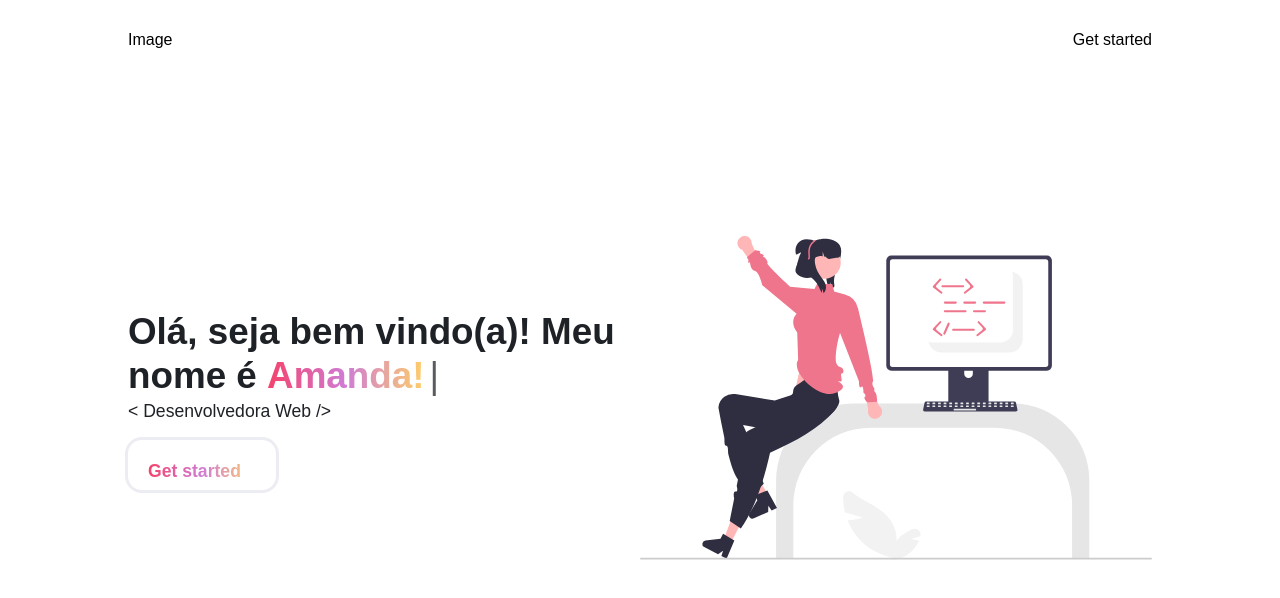
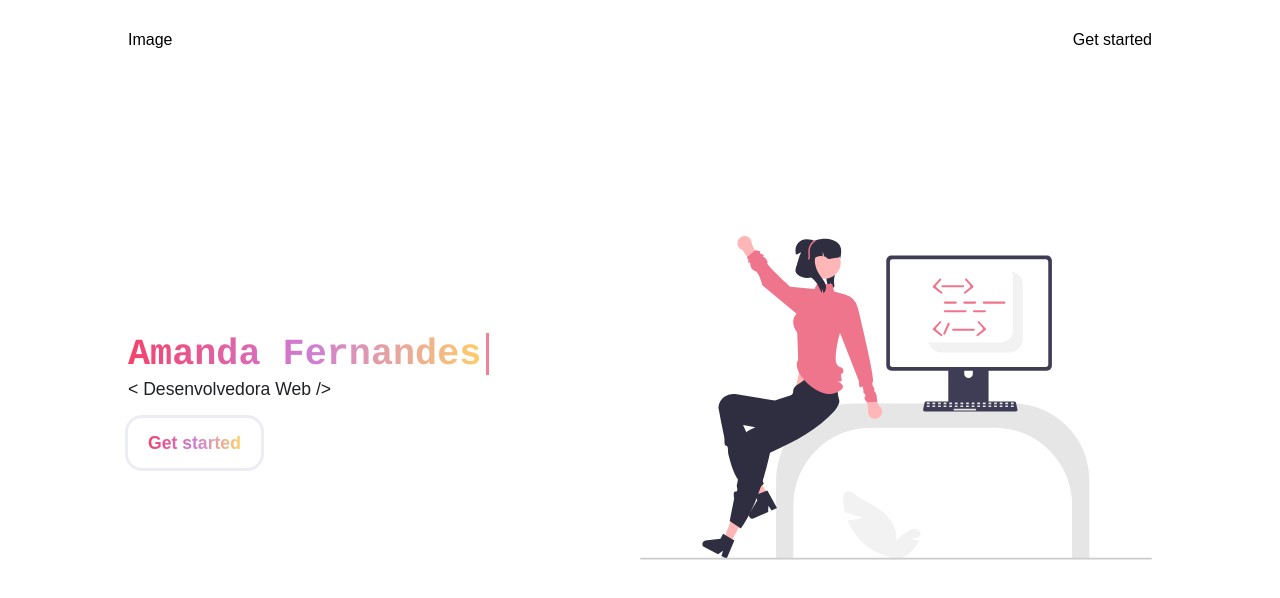
Before and after one commit to aferanda/portfolio, a React (Vite) app: page / in a window 1280 px wide. Shown: the top 598 px of the page. Built offline with nearby package versions, Linux system fonts and the light colour scheme.

Commit message:
style: blink and typewriter

```diff
--- a/src/components/main/Main.jsx
+++ b/src/components/main/Main.jsx
@@ -7,29 +7,18 @@ import image from '../../images/undraw_proud_coder_re_exuy.svg';
 export default function Main() {
 
   useEffect(() => {
-    const title = document.querySelector('#title');
+    const title = document.querySelector('h1');
     const titleArray = title.innerHTML.split('');
-    const myName = document.querySelector('#myName');
-    const myNameArray = myName.innerHTML.split('');
-    myName.innerHTML = '';
     title.innerHTML = '';
     titleArray.forEach((letter, i) => {
       setTimeout(() => title.innerHTML += letter, 95 * i)
     })
-    setTimeout(() => {
-      myNameArray.forEach((letter, i) => {
-        setTimeout(() => myName.innerHTML += letter, 95 * i)
-      })
-    }, 3230)
   }, [])
 
   return (
     <Container>
       <TextContainer>
-        <div>
-          <h1 id="title">Olá, seja bem vindo(a)! Meu nome é </h1>
-          <h1 id="myName">Amanda!</h1>
-        </div>
+        <h1>Amanda Fernandes</h1>
         <h2>{ '< Desenvolvedora Web />' }</h2>
         <button>
           <div>Get started</div>
--- a/src/components/main/style.jsx
+++ b/src/components/main/style.jsx
@@ -6,9 +6,14 @@ const appear = keyframes`
   0%, 25%, 75% { opacity: 0 };
 `
 
-const blink = keyframes`
-  0%, 100% { opacity: 0.8 };
-  50% { opacity: 0 };
+const typeWriter = keyframes`
+  from { width: 0 }
+  to { width: 16em }
+`
+
+const blinkCursor = keyframes`
+  from { border-right-color: var(--font-base) }
+  to { border-right-color: transparent }
 `
 
 export const Container = styled.div`
@@ -31,22 +36,14 @@ export const TextContainer = styled.div`
   width: 50%;
 
   @media (max-width: 900px) {
-    width: 100%;
     margin-top: 100px;
     padding: 50px 20px;
     text-align: center;
+    width: 100%;
   }
 
   h1 {
-    display: inline;
-    color: var(--text);
-    font-size: 2.3rem;
-    line-height: 1.2;
-    margin-bottom: var(--spacing-4);
-  }
-
-  #myName {
-    display: inline;
+    animation: ${blinkCursor} .6s steps(20) infinite normal, ${typeWriter} 6s steps(20) 1s normal both;
     background-clip: text;
     background-image: linear-gradient(
       to right,
@@ -54,26 +51,25 @@ export const TextContainer = styled.div`
       var(--purple),
       var(--yellow)
     );
+    border-right: 3px solid var(--font-base);
     color: var(--text);
+    display: inline;
+    font-family: Courier, monospace, serif;
+    font-size: 2.3rem;
+    line-height: 1.2;
+    margin-bottom: var(--spacing-4);
+    padding-right: 5px;
     -webkit-background-clip: text;
     -webkit-text-fill-color: transparent;
   }
 
-  div::after {
-      content: '|';
-      font-size: 2.3rem;
-      margin-left: 5px;
-      opacity: 1;
-      animation: ${blink} .7s infinite;
-    }
-
   h2 {
+    animation: ${appear} 3s ease 0s 1 normal none;
     font-family: 'Montserrat', sans-serif;
     font-size: 1.1rem;
     font-weight: 500;
     line-height: 1.5;
     margin-bottom: var(--spacing-4);
-    animation: ${appear} 3s ease 0s 1 normal none;
   }
 
   button {
--- a/src/styles/global.jsx
+++ b/src/styles/global.jsx
@@ -15,7 +15,7 @@ export default createGlobalStyle`
     --red: hsl(0, 100%, 74%);
     --white: #FFF;
 
-    --svg: #ef758c;
+    --font-base: #ef758c;
 
     --text: #1E2126;
     --secondary: #5b7083;
```
Also changed, not shown: 1 other file (tests, documents, lock files or other folders).
